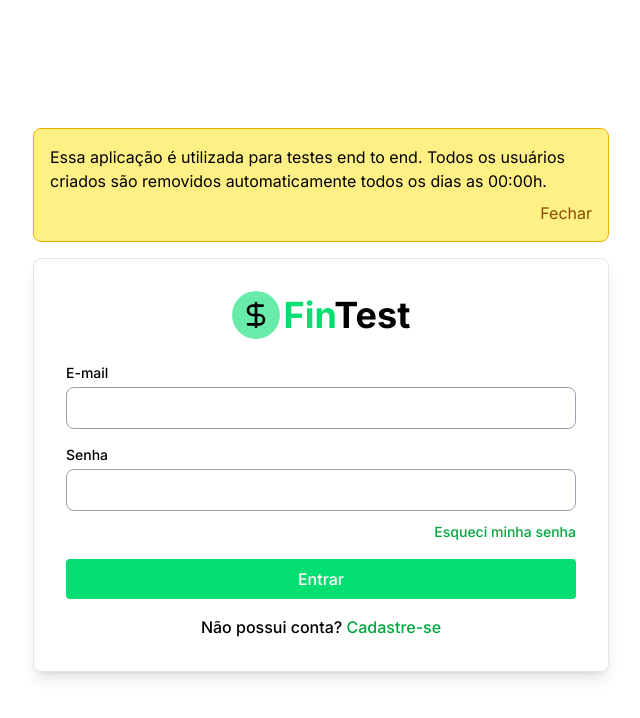
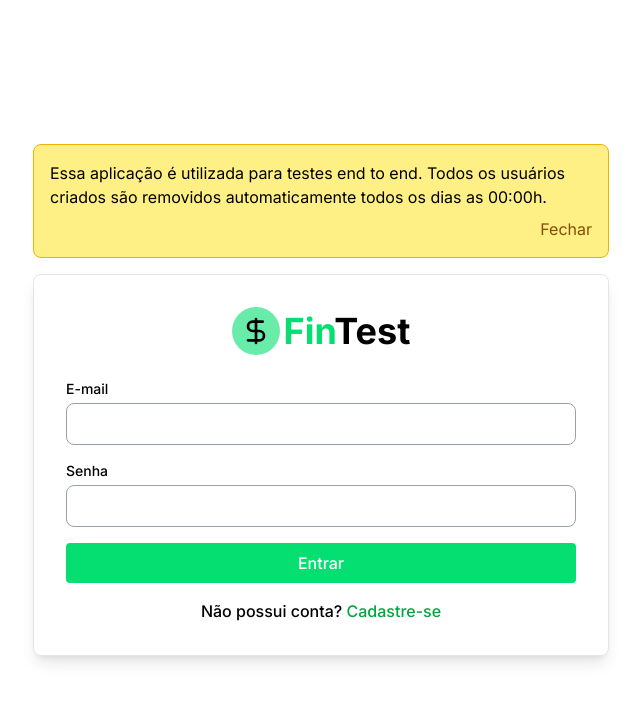
Before and after one commit to janssenbatista/fintracker-site, a React (Vite) app: page /login in a window 1280 px wide. Shown: the top 718 px of the page, without its empty margins (319-959 px from the left). Built offline with nearby package versions, Linux system fonts and the light colour scheme.

Commit message:
feat: remove "Forgot Password" link from Login page

```diff
--- a/src/pages/Login.tsx
+++ b/src/pages/Login.tsx
@@ -64,15 +64,6 @@ const Login = () => {
               onChange={(e) => setPassword(e.target.value)}
               className="w-full rounded-lg border border-gray-400 px-3 py-2 focus:ring-2 focus:ring-green-400 focus:outline-none"
             />
-            <p className="mt-2 text-end">
-              <Link
-                data-testid="forgot-password"
-                to={''}
-                className="text-sm font-medium text-green-600 hover:text-green-700"
-              >
-                Esqueci minha senha
-              </Link>
-            </p>
           </div>
 
           <button
```
